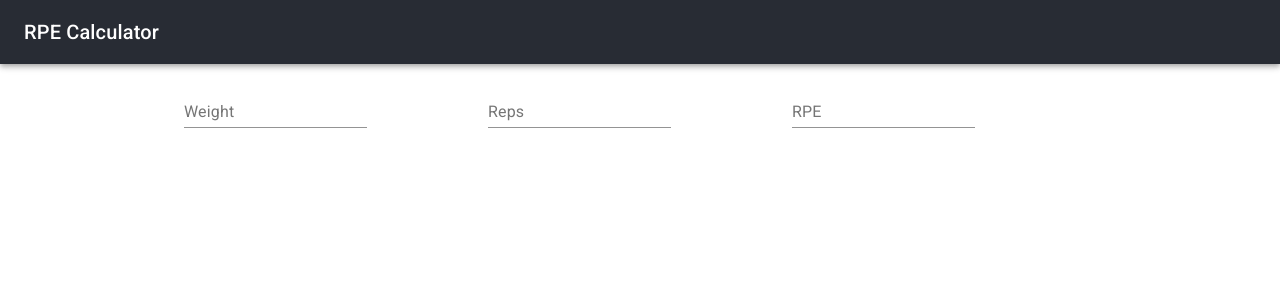
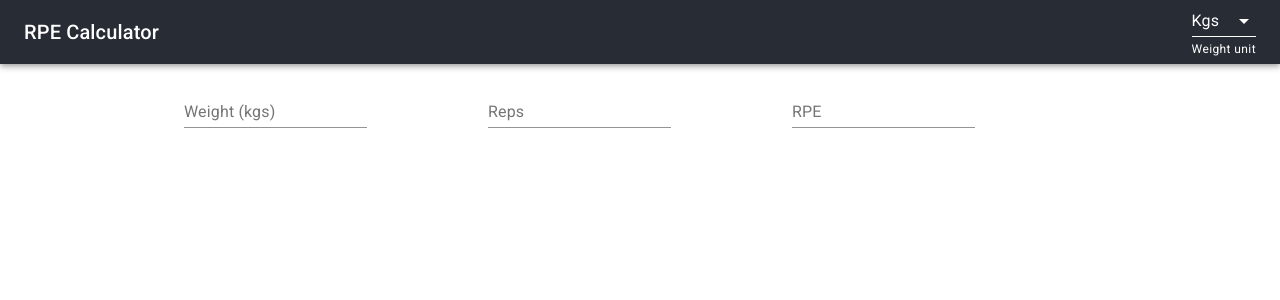
Before and after one commit to andymcwraith/rpe-calculator, a React (Create React App) app: page / in a window 1280 px wide. Shown: the top 300 px of the page. Built offline with nearby package versions, Linux system fonts and the light colour scheme.

Commit message:
Can now select the displayed weight units (kgs/lbs)

```diff
--- a/src/components/Layout.tsx
+++ b/src/components/Layout.tsx
@@ -7,13 +7,14 @@ import RepsInput from './RepsInput';
 import RpeInput from './RpeInput';
 import WeightInput from './WeightInput';
 import ResultsTable from './ResultsTable';
-import { RPETableItem } from '../types';
+import { RPETableItem, WeightUnit } from '../types';
 
 interface Props {
     weight: string;
     reps: string;
     rpe: string;
     results: RPETableItem[];
+    weightUnit: WeightUnit;
     weightInputChangeHandler: (e: React.ChangeEvent<HTMLInputElement>) => void;
     repsInputChangeHandler: (e: React.ChangeEvent<HTMLInputElement>) => void;
     rpeInputChangeHandler: (e: React.ChangeEvent<HTMLInputElement>) => void;
@@ -32,7 +33,11 @@ const Layout: React.FC<Props> = props => {
         <Container maxWidth="md">
             <Grid className={classes.layout} container={true} justify="center" alignItems="center">
                 <Grid item={true} xs={12} md={4}>
-                    <WeightInput value={props.weight} onChangeHandler={props.weightInputChangeHandler} />
+                    <WeightInput
+                        value={props.weight}
+                        unit={props.weightUnit}
+                        onChangeHandler={props.weightInputChangeHandler}
+                    />
                 </Grid>
                 <Grid item={true} xs={12} md={4}>
                     <RepsInput value={props.reps} onChangeHandler={props.repsInputChangeHandler} />
@@ -41,7 +46,7 @@ const Layout: React.FC<Props> = props => {
                     <RpeInput value={props.rpe} onChangeHandler={props.rpeInputChangeHandler} />
                 </Grid>
                 <Grid item={true} xs={12}>
-                    <ResultsTable results={props.results} />
+                    <ResultsTable results={props.results} weightUnit={props.weightUnit} />
                 </Grid>
             </Grid>
         </Container>
--- a/src/components/ResultsTable.tsx
+++ b/src/components/ResultsTable.tsx
@@ -6,10 +6,11 @@ import TableHead from '@material-ui/core/TableHead';
 import TableRow from '@material-ui/core/TableRow';
 import { createStyles, makeStyles, withStyles, Theme } from '@material-ui/core/styles'
 
-import { RPETableItem } from '../types';
+import { RPETableItem, WeightUnit } from '../types';
 
 interface Props {
     results: RPETableItem[];
+    weightUnit: WeightUnit;
 }
 
 const getLoad = (rpe: number, reps: number, results: RPETableItem[]): number | null => {
@@ -97,9 +98,8 @@ const tableHeadRow = (repCounts: number[]): JSX.Element => {
     );
 };
 
-const tableBodyRow = (rpe: number, repCounts: number[], results: RPETableItem[]): JSX.Element => {
-    // @todo later weight unit will be changeable
-    const unit = 'kgs';
+const tableBodyRow = (rpe: number, repCounts: number[], results: RPETableItem[], weightUnit: WeightUnit): JSX.Element => {
+    const unit = weightUnit === 'kg' ? 'kgs' : 'lbs';
 
     const cells = repCounts
         .sort((a, b) => a - b)
@@ -125,7 +125,7 @@ const tableBodyRow = (rpe: number, repCounts: number[], results: RPETableItem[])
 };
 
 const ResultsTable: React.FC<Props> = props => {
-    const { results } = props;
+    const { results, weightUnit } = props;
 
     const classes = useStyles();
 
@@ -136,7 +136,7 @@ const ResultsTable: React.FC<Props> = props => {
         const tableBodyRows = rpeArray
             .sort((a, b) => a - b)
             .reverse()
-            .map(rpe => tableBodyRow(rpe, repsArray, results));
+            .map(rpe => tableBodyRow(rpe, repsArray, results, weightUnit));
 
         return (
             <div className={classes.tableContainer}>
--- a/src/components/TitleBar.tsx
+++ b/src/components/TitleBar.tsx
@@ -4,8 +4,12 @@ import Toolbar from '@material-ui/core/Toolbar';
 import Typography from '@material-ui/core/Typography';
 import { makeStyles } from '@material-ui/core/styles';
 
+import UnitSelector from './UnitSelector';
+import { WeightUnit } from '../types';
+
 interface Props {
-
+    weightUnit: WeightUnit;
+    weightUnitChangeHandler: (e: React.ChangeEvent<{ value: unknown }>) => void;
 };
 
 const useStyles = makeStyles({
@@ -14,6 +18,9 @@ const useStyles = makeStyles({
     },
     title: {
         color: '#ffffff',
+    },
+    unitSelectorContainer: {
+        marginLeft: 'auto',
     },
 });
 
@@ -24,6 +31,12 @@ const ActionBar: React.FC<Props> = props => {
         <AppBar position="static">
             <Toolbar className={classes.toolbar}>
                 <Typography variant="h6" className={classes.title}>RPE Calculator</Typography>
+                <div className={classes.unitSelectorContainer}>
+                    <UnitSelector
+                        unit={props.weightUnit}
+                        changeHandler={props.weightUnitChangeHandler}
+                    />
+                </div>
             </Toolbar>
         </AppBar>
     );
--- /dev/null
+++ b/src/components/UnitSelector.tsx
@@ -0,0 +1,58 @@
+import * as React from 'react';
+import FormControl from '@material-ui/core/FormControl';
+import FormHelperText from '@material-ui/core/FormHelperText';
+import MenuItem from '@material-ui/core/MenuItem';
+import Select from '@material-ui/core/Select';
+import { makeStyles } from '@material-ui/core/styles';
+
+import { WeightUnit } from '../types';
+
+interface Props {
+    unit: WeightUnit;
+    changeHandler: (e: React.ChangeEvent<{ value: unknown }>) => void;
+};
+
+const useStyles = makeStyles({
+    formControl: {
+        '& .MuiInput-underline:before': {
+            borderBottom: '1px solid #ffffff',
+        },
+        '& .MuiInput-underline:after': {
+            borderBottom: '2px solid #ffffff',
+        },
+    },
+    unitSelector: {
+        color: '#ffffff',
+        '& svg.MuiSelect-icon': {
+            color: '#ffffff',
+        },
+    },
+    unitSelectorHelpText: {
+        color: '#ffffff',
+    },
+});
+
+const UnitSelector: React.FC<Props> = props => {
+    const classes = useStyles();
+
+    return (
+        <FormControl className={classes.formControl}>
+            <Select
+                className={classes.unitSelector}
+                id="weight-unit-selector"
+                value={props.unit}
+                onChange={props.changeHandler}
+            >
+                <MenuItem value="kg">Kgs</MenuItem>
+                <MenuItem value="pound">Ibs</MenuItem>
+            </Select>
+            <FormHelperText
+                className={classes.unitSelectorHelpText}
+            >
+                Weight unit
+            </FormHelperText>
+        </FormControl>
+    );
+};
+
+export default UnitSelector;
--- a/src/components/WeightInput.tsx
+++ b/src/components/WeightInput.tsx
@@ -1,17 +1,22 @@
 import * as React from 'react';
 import TextField from '@material-ui/core/TextField';
 
+import { WeightUnit } from '../types';
+
 interface Props {
     value: string;
+    unit: WeightUnit;
     onChangeHandler: (e: React.ChangeEvent<HTMLInputElement>) => void;
 }
 
 const WeightInput: React.FC<Props> = props => {
+    const label = `Weight (${props.unit === 'kg' ? 'kgs' : 'lbs'})`;
+
     return (
         <TextField
             id="weight-input"
             type="number"
-            label="Weight"
+            label={label}
             value={props.value}
             onChange={props.onChangeHandler}
         />
--- a/src/containers/App.tsx
+++ b/src/containers/App.tsx
@@ -3,13 +3,14 @@ import * as React from 'react';
 import Layout from '../components/Layout';
 import TitleBar from '../components/TitleBar';
 import rpeTable from '../lib/rpeTable';
-import { RPETableItem } from '../types';
+import { RPETableItem, WeightUnit } from '../types';
 
 interface State {
     weight: string;
     reps: string;
     rpe: string;
     results: RPETableItem[];
+    weightUnit: WeightUnit;
 }
 
 class App extends React.PureComponent<{}, State> {
@@ -21,8 +22,10 @@ class App extends React.PureComponent<{}, State> {
             reps: '',
             rpe: '',
             results: [],
+            weightUnit: 'kg',
         };
 
+        this.handleWeightUnitChange = this.handleWeightUnitChange.bind(this);
         this.handleWeightInputChange = this.handleWeightInputChange.bind(this);
         this.handleRepsInputChange = this.handleRepsInputChange.bind(this);
         this.handleRpeInputChange = this.handleRpeInputChange.bind(this);
@@ -53,6 +56,12 @@ class App extends React.PureComponent<{}, State> {
         this.setState({ ...this.state, results, rpe: value });
     }
 
+    handleWeightUnitChange(e: React.ChangeEvent<{ value: unknown }>): void {
+        console.log(e.target.value);
+
+        this.setState({ ...this.state, weightUnit: e.target.value as WeightUnit });
+    }
+
     results(weight: string, reps: string, rpe: string): RPETableItem[] {
         const weightNum = parseFloat(weight);
         const repsNum = parseFloat(reps);
@@ -68,12 +77,16 @@ class App extends React.PureComponent<{}, State> {
     render(): React.ReactNode {
         return (
             <div className="app">
-                <TitleBar />
+                <TitleBar
+                    weightUnit={this.state.weightUnit}
+                    weightUnitChangeHandler={this.handleWeightUnitChange}
+                />
                 <Layout
                     weight={this.state.weight}
                     reps={this.state.reps}
                     rpe={this.state.rpe}
                     results={this.state.results}
+                    weightUnit={this.state.weightUnit}
                     weightInputChangeHandler={this.handleWeightInputChange}
                     repsInputChangeHandler={this.handleRepsInputChange}
                     rpeInputChangeHandler={this.handleRpeInputChange}
--- a/src/types/index.ts
+++ b/src/types/index.ts
@@ -3,3 +3,5 @@ export interface RPETableItem {
     reps: number;
     rpe: number;
 }
+
+export type WeightUnit = 'kg' | 'pound';
```
